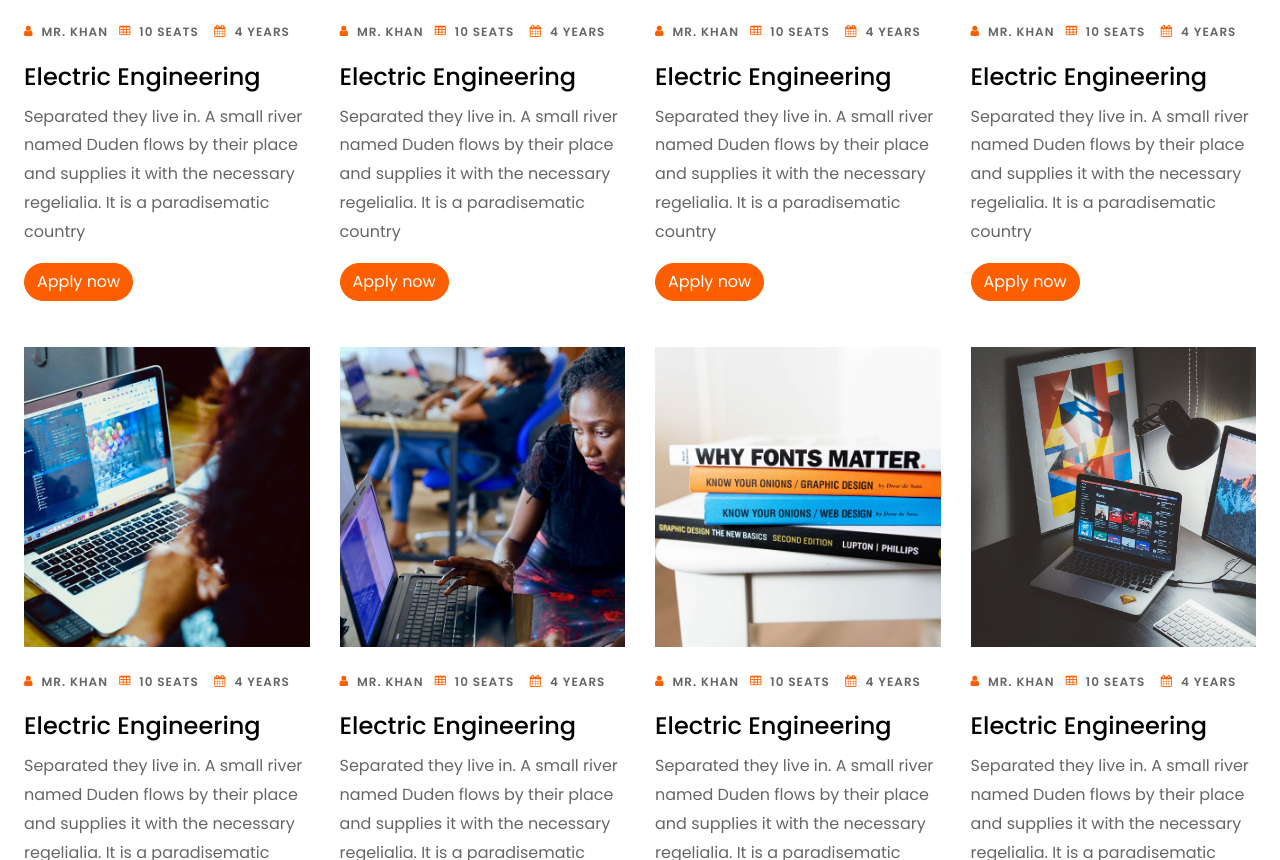
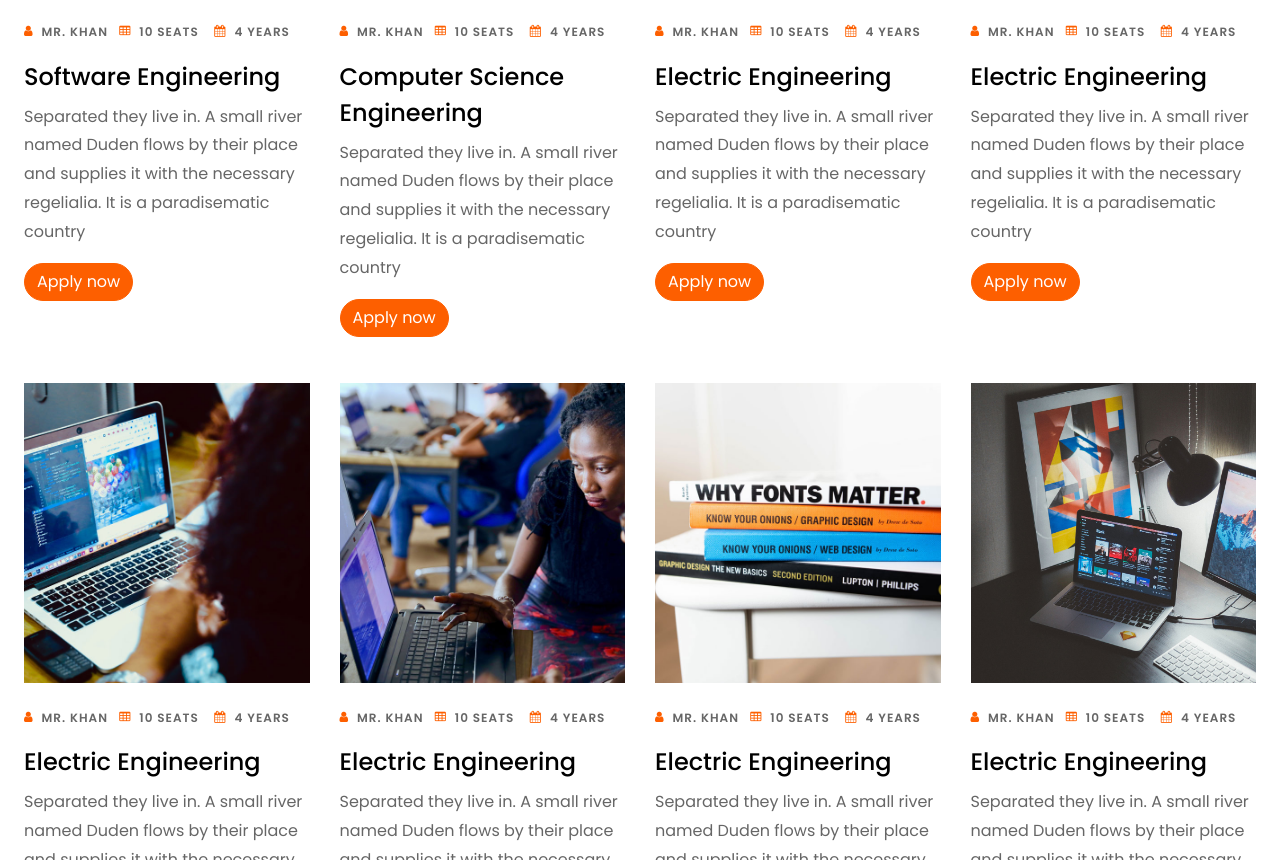
Before and after one commit to roig7/university, a plain HTML site: page fox/courses.html in a window 1280 px wide. Shown: the part 887-1747 px from the top of the page. Drawn offline with Linux system fonts and the light colour scheme; some packages are replaced by stand-ins of ours; no server answers; files whose address does not match are found by name.

Commit message:
Segundo Commit

```diff
--- a/fox/courses.html
+++ b/fox/courses.html
@@ -105,7 +105,7 @@
 								<span><i class="icon-table mr-2"></i>10 seats</span>
 								<span><i class="icon-calendar mr-2"></i>4 Years</span>
 							</p>
-							<h3><a href="#">Electric Engineering</a></h3>
+							<h3><a href="#">Software Engineering</a></h3>
 							<p>Separated they live in. A small river named Duden flows by their place and supplies it with the necessary regelialia. It is a paradisematic country</p>
 							<p><a href="#" class="btn btn-primary">Apply now</a></p>
 						</div>
@@ -118,7 +118,7 @@
 								<span><i class="icon-table mr-2"></i>10 seats</span>
 								<span><i class="icon-calendar mr-2"></i>4 Years</span>
 							</p>
-							<h3><a href="#">Electric Engineering</a></h3>
+							<h3><a href="#">Computer Science Engineering</a></h3>
 							<p>Separated they live in. A small river named Duden flows by their place and supplies it with the necessary regelialia. It is a paradisematic country</p>
 							<p><a href="#" class="btn btn-primary">Apply now</a></p>
 						</div>
```
